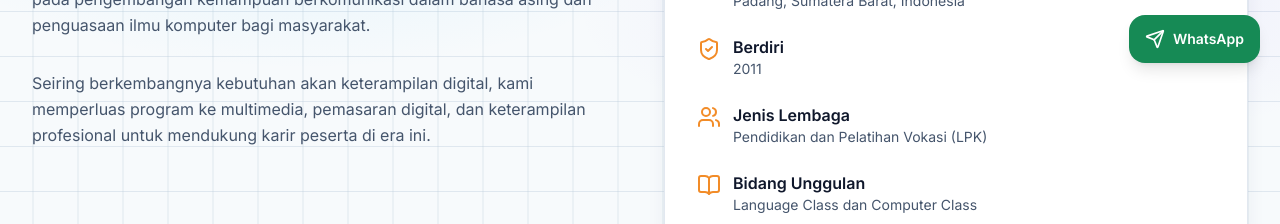
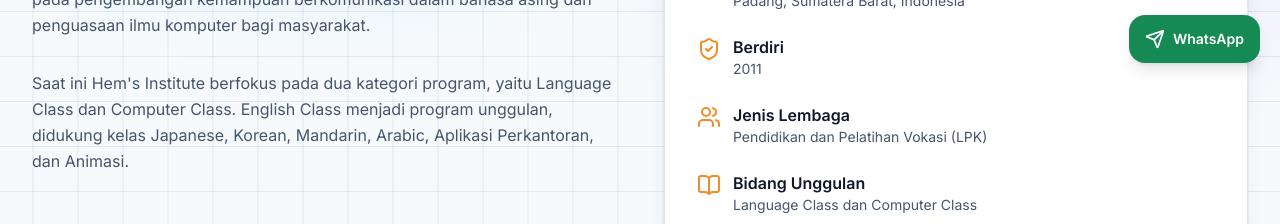
Before and after one commit to hemsinstitute-pdg11/hemsinstitute-v2, a Next.js app: page /about in a window 1280 px wide. Shown: the part 717-941 px from the top of the page. Built offline with nearby package versions, Linux system fonts and the light colour scheme; no server answers.

Commit message:
Align about page with new two-class program offering

```diff
--- a/src/app/about/page.tsx
+++ b/src/app/about/page.tsx
@@ -43,10 +43,7 @@ export default function AboutPage() {
                 bagi masyarakat.
               </p>
               <p className="text-slate-600 leading-relaxed mt-4">
-                Seiring berkembangnya kebutuhan akan keterampilan digital,
-                kami memperluas program ke multimedia, pemasaran digital, dan
-                keterampilan profesional untuk mendukung karir peserta di era
-                ini.
+                Saat ini Hem's Institute berfokus pada dua kategori program, yaitu Language Class dan Computer Class. English Class menjadi program unggulan, didukung kelas Japanese, Korean, Mandarin, Arabic, Aplikasi Perkantoran, dan Animasi.
               </p>
             </div>
             <div className="rounded-3xl border border-slate-200 bg-white p-6 shadow-card sm:p-8">
```
